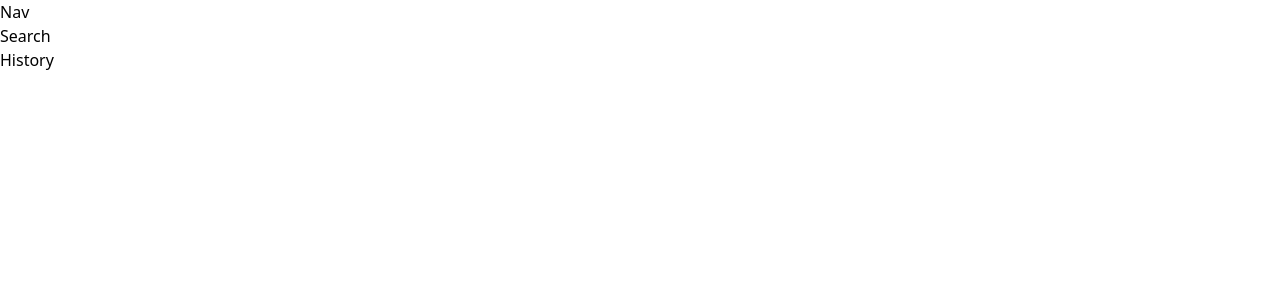
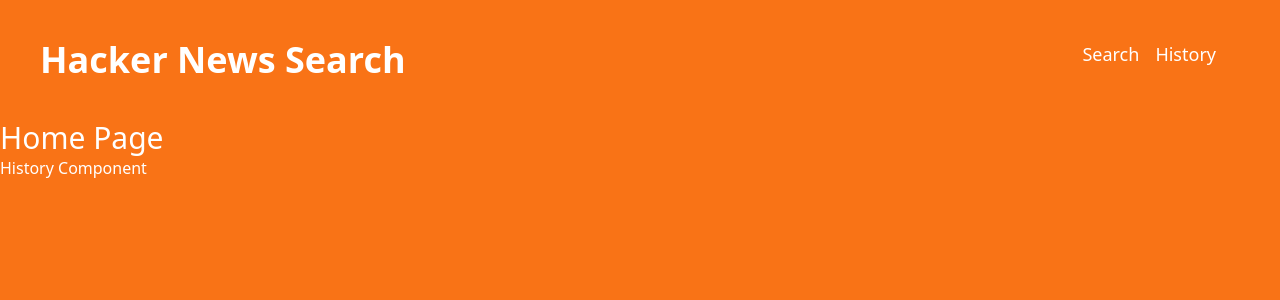
Before and after one commit to Guacco/rtslabs-fe-project, a React (Create React App) app: page /history in a window 1280 px wide. Shown: the top 300 px of the page. Built offline with nearby package versions, Linux system fonts and the light colour scheme.

Commit message:
Setup navigation and some styling

```diff
--- a/src/App.tsx
+++ b/src/App.tsx
@@ -1,11 +1,12 @@
 import React from "react";
 import Home from "./components/Home";
+import { BrowserRouter } from "react-router-dom";
 
 function App() {
   return (
-    <div>
+    <BrowserRouter>
       <Home />
-    </div>
+    </BrowserRouter>
   );
 }
 
--- a/src/components/History.tsx
+++ b/src/components/History.tsx
@@ -1,7 +1,7 @@
 import React from "react";
 
 function History() {
-  return <div>History</div>;
+  return <div>History Component</div>;
 }
 
 export default History;
--- a/src/components/Home.tsx
+++ b/src/components/Home.tsx
@@ -2,13 +2,17 @@ import React from "react";
 import Search from "./Search";
 import History from "./History";
 import Nav from "./Nav";
+import { BrowserRouter, Routes, Route } from "react-router-dom";
 
 function Home() {
   return (
-    <div>
+    <div className="bg-orange-500 h-screen text-white">
       <Nav />
-      <Search />
-      <History />
+      <h1 className="text-3xl">Home Page</h1>
+      <Routes>
+        <Route index element={<Search />} />
+        <Route path="/history" element={<History />} />
+      </Routes>
     </div>
   );
 }
--- a/src/components/Nav.tsx
+++ b/src/components/Nav.tsx
@@ -1,7 +1,20 @@
 import React from "react";
+import { BrowserRouter, Link } from "react-router-dom";
 
 function Nav() {
-  return <div>Nav</div>;
+  return (
+    <nav className="flex flex-row justify-between py-10">
+      <span className="text-4xl font-bold pl-10">Hacker News Search</span>
+      <ul className="flex flex-row gap-4 text-lg pr-16">
+        <li>
+          <Link to="/">Search</Link>
+        </li>
+        <li>
+          <Link to="/history">History</Link>
+        </li>
+      </ul>
+    </nav>
+  );
 }
 
 export default Nav;
--- a/src/components/Search.tsx
+++ b/src/components/Search.tsx
@@ -1,7 +1,7 @@
 import React from "react";
 
 function Search() {
-  return <div>Search</div>;
+  return <div>Search Component</div>;
 }
 
 export default Search;
```
